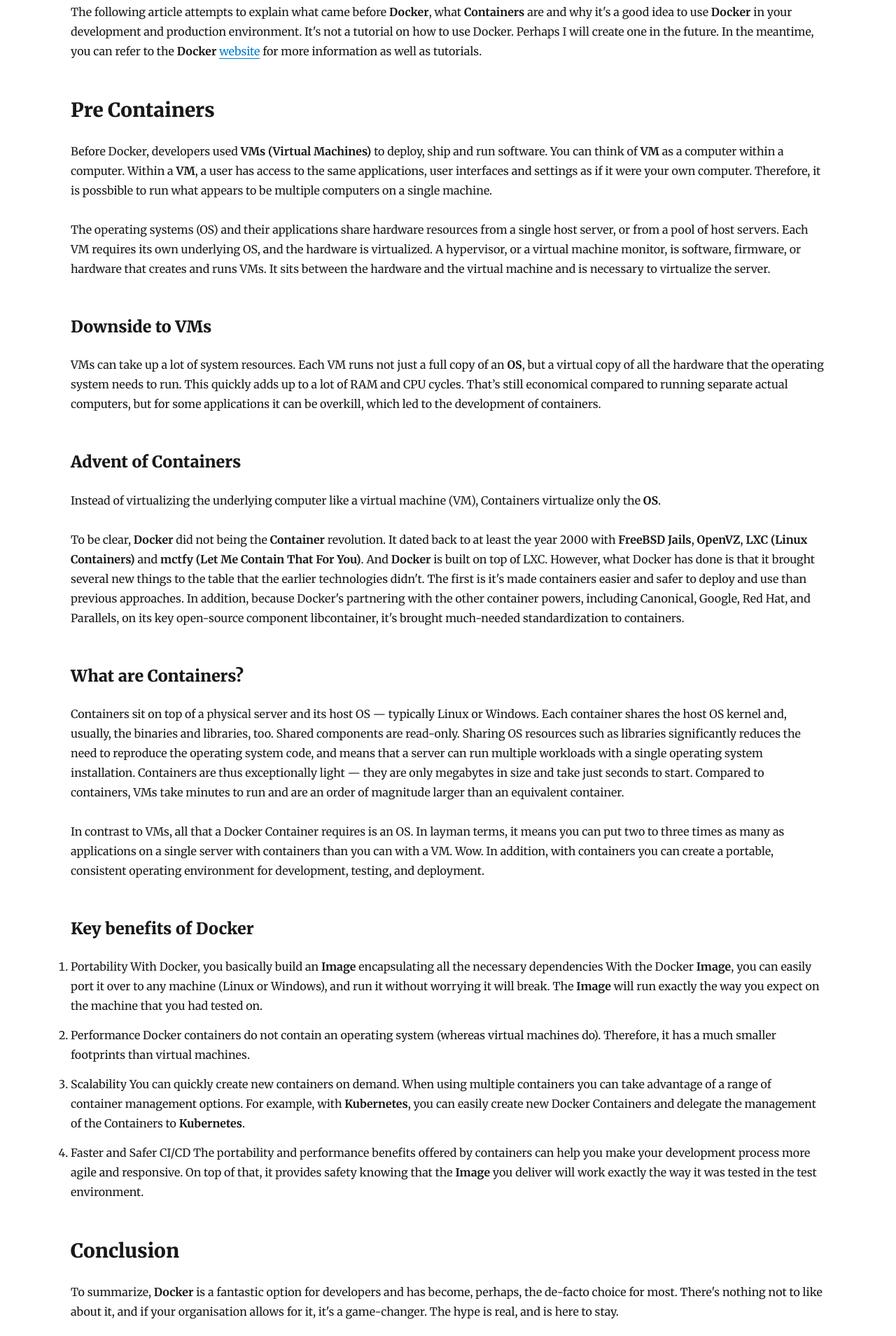
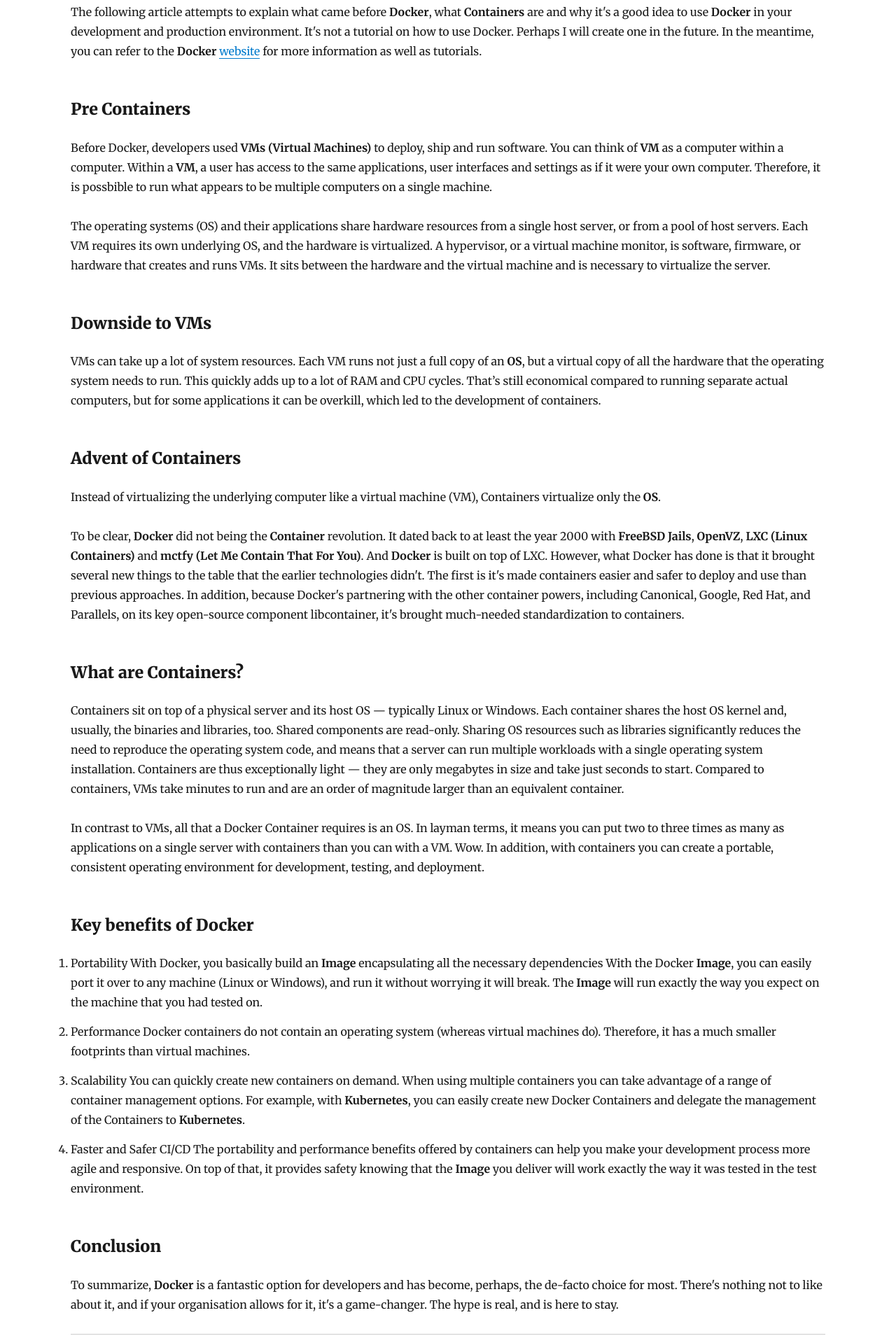
Before and after one commit to maxnathaniel/maxnatho-io, a Gatsby site: page /what-is-docker/ in a window 1280 px wide. Shown: the part 192-2101 px from the top of the page at 70% size. Built offline with nearby package versions, Linux system fonts and the light colour scheme; Gatsby itself is replaced by a stand-in of ours; some packages are replaced by stand-ins of ours.

Commit message:
fixed formatting

```diff
--- a/content/blog/what-is-docker/index.md
+++ b/content/blog/what-is-docker/index.md
@@ -6,7 +6,7 @@ date: "2020-09-10T23:46:37.121Z"
 
 The following article attempts to explain what came before **Docker**, what **Containers** are and why it's a good idea to use **Docker** in your development and production environment. It's not a tutorial on how to use Docker. Perhaps I will create one in the future. In the meantime, you can refer to the **Docker** [website](https://www.docker.com/) for more information as well as tutorials.
 
-## Pre Containers
+### Pre Containers
 
 Before Docker, developers used **VMs (Virtual Machines)** to deploy, ship and run software. You can think of **VM** as a computer within a computer. Within a **VM**, a user has access to the same applications, user interfaces and settings as if it were your own computer. Therefore, it is possbible to run what appears to be multiple computers on a single machine.
 
@@ -42,6 +42,6 @@ You can quickly create new containers on demand. When using multiple containers
 4. Faster and Safer CI/CD
 The portability and performance benefits offered by containers can help you make your development process more agile and responsive. On top of that, it provides safety knowing that the **Image** you deliver will work exactly the way it was tested in the test environment.
 
-## Conclusion
+### Conclusion
 
 To summarize, **Docker** is a fantastic option for developers and has become, perhaps, the de-facto choice for most. There's nothing not to like about it, and if your organisation allows for it, it's a game-changer. The hype is real, and is here to stay.
```
